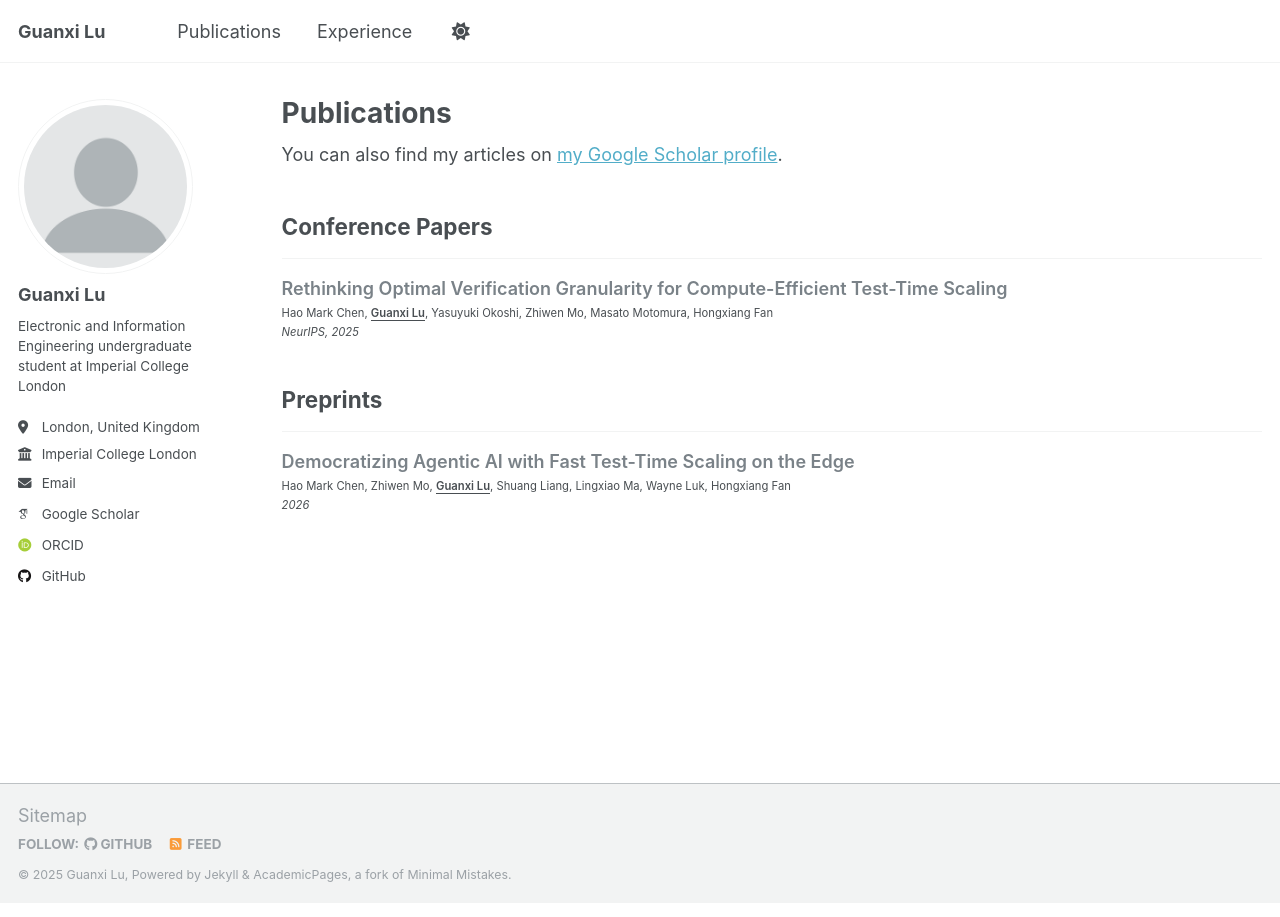
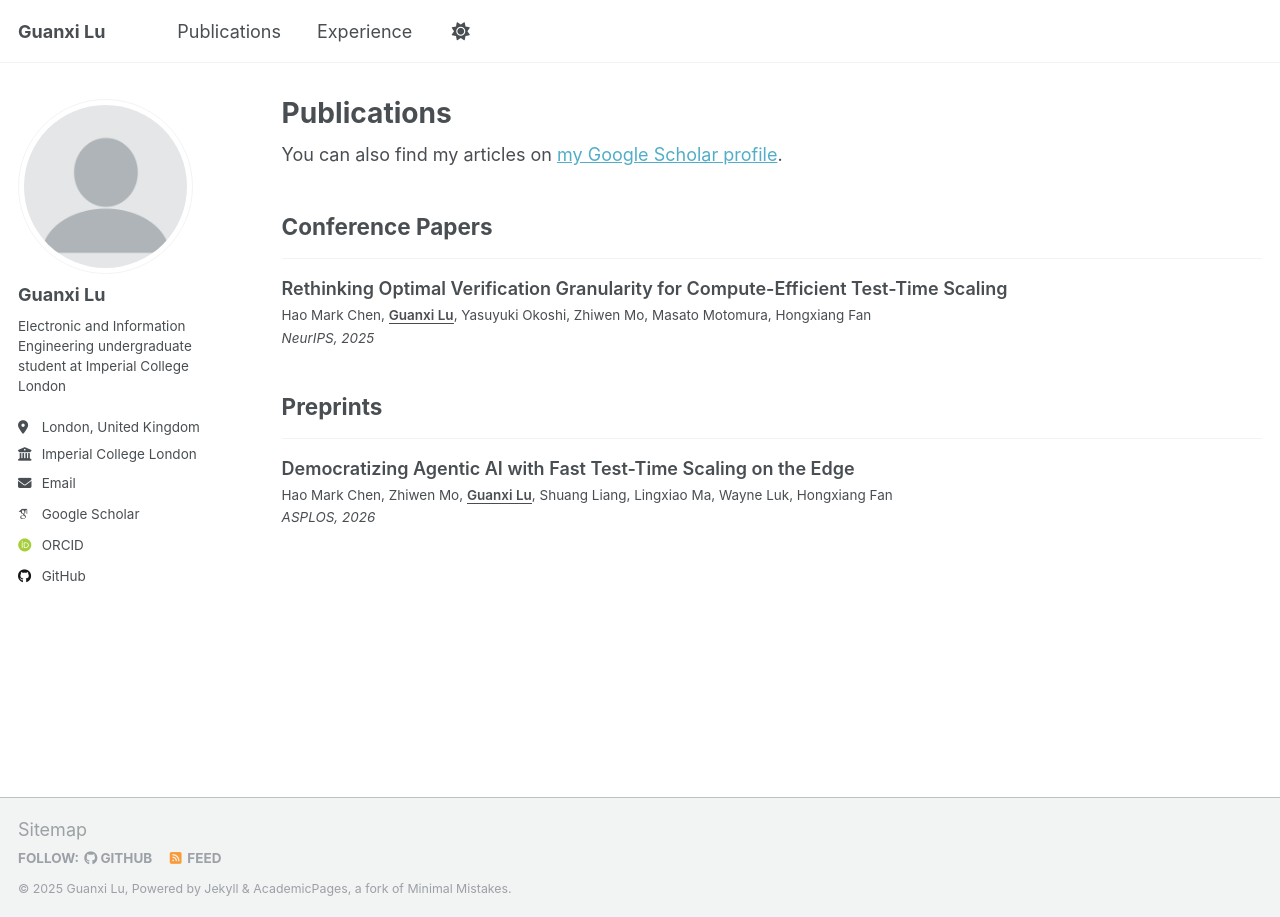
Before and after one commit to lgxi24/lgxi24.github.io, a Jekyll site: the page built from _pages/publications.html, in a window 1280 px wide. Built offline with Jekyll 4.4.1, drawn with Linux system fonts in a browser that asks for light colours; some web fonts are replaced; a script that is not in the unit is left out.

Commit message:
Use default text color for publication title

```diff
--- a/_sass/layout/_archive.scss
+++ b/_sass/layout/_archive.scss
@@ -56,13 +56,13 @@
   font-size: $type-size-5;
   font-weight: 600;
   line-height: 1.3;
-  color: var(--global-base-color);
+  color: var(--global-text-color);
 }
 
 .archive__item-authors {
   margin-top: 0;
   margin-bottom: 0.2em;
-  font-size: $type-size-8;
+  font-size: $type-size-6;
   color: var(--global-text-color);
   line-height: 1.4;
 
@@ -76,7 +76,7 @@
 .archive__item-venue-date {
   margin-top: 0;
   margin-bottom: 0.5em;
-  font-size: $type-size-8;
+  font-size: $type-size-6;
   color: var(--global-text-color);
   font-style: italic;
 }
```
Also changed, not shown: _publications/2025-08-tts-sys.md (+1 -1 lines).
